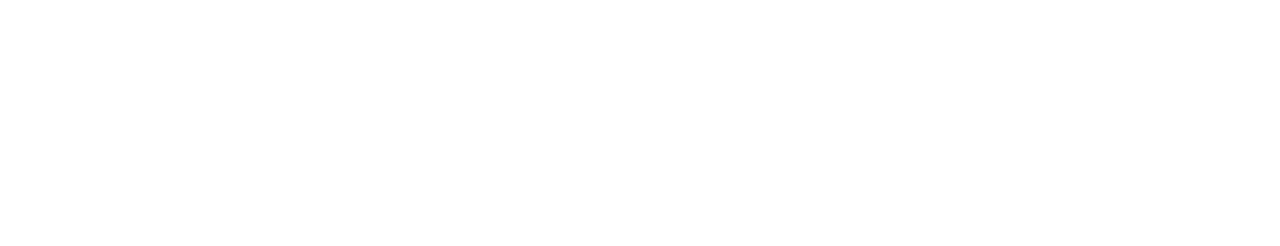
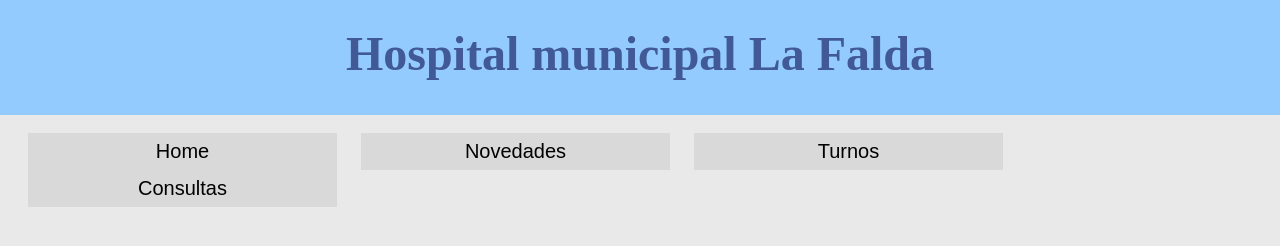
Before and after one commit to jiralde/FVT, a plain HTML site: page index.html in a window 1280 px wide. Drawn offline with Linux system fonts and the light colour scheme.

Commit message:
header casi terminado

```diff
--- a/index.html
+++ b/index.html
@@ -5,12 +5,17 @@
     <meta http-equiv="X-UA-Compatible" content="IE=edge">
     <meta name="viewport" content="width=device-width, initial-scale=1.0">
     <title>HOME</title>
+    <link rel="stylesheet" href="style/style.css">
 </head>
 
 <body>
 
     <header>
-
+        <h1>Hospital municipal La Falda </h1>
+        <button><a href="">Home</a></button>
+        <button><a href="">Novedades</a></button>
+        <button><a href="">Turnos</a></button>
+        <button><a href="">Consultas</a></button>
     </header>
 
     <main>
--- a/style/style.css
+++ b/style/style.css
@@ -0,0 +1,45 @@
+body {
+    padding: 0;
+    border: 0;
+    margin: 0;
+    margin-top: 0;
+    background-color:#E9E9E9;
+    ;
+}
+
+header {
+    background:#94CBFF;
+    ;
+    height: 115px;
+    width: 100%;
+
+}
+
+h1 {
+    color:#415995;
+    ;
+    margin-top: 0;
+    font-size: 48px;
+    position: relative;
+    padding-top: 2%;
+    text-align: center;
+}
+
+button {
+    position: relative;
+    top: 20px;
+    left: 28px;
+    width: 309px;
+    height: 37px;
+    border-color: none;
+    margin-right: 20px;
+    align-items: center;
+    border: 0;
+    background-color: #D9D9D9;
+    ;
+}
+a {
+    text-decoration: none;
+    color: black;
+    font-size: 20px;
+}
```
